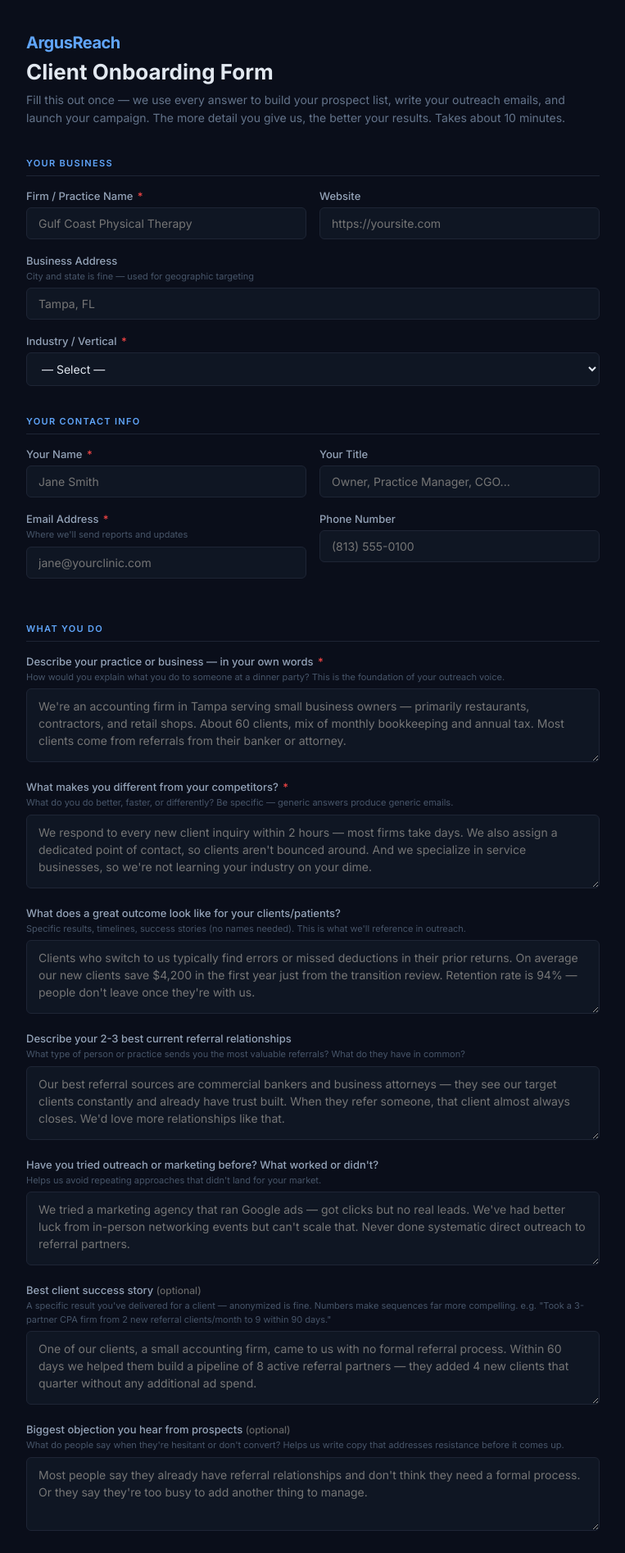
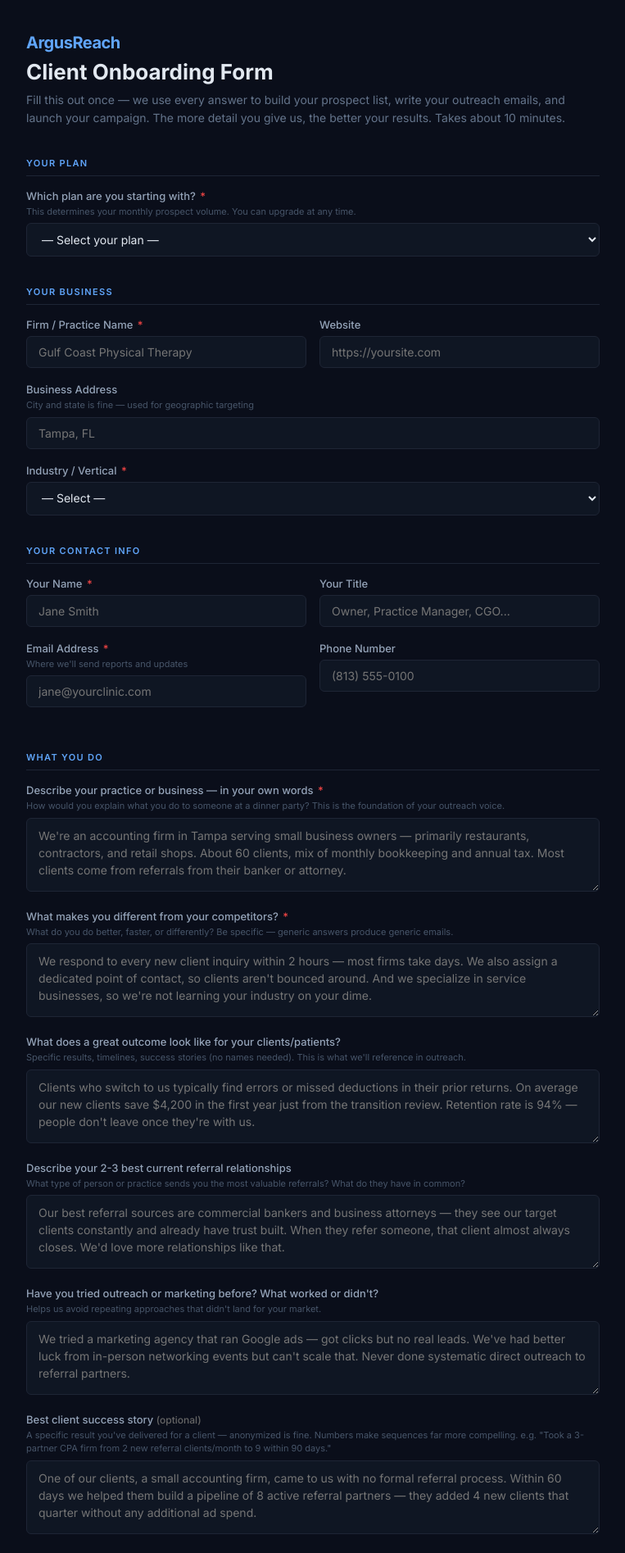
Before and after one commit to BotGob/argusreach-ops, a Flask app: page /intake in a window 1280 px wide. Shown: the top 1895 px of the page at 82% size, without its empty margins (258-1021 px from the left). Run offline with Flask 3, Linux system fonts and the light colour scheme.

Commit message:
feat: plan selection in intake form — starter/growth/scale drives Apollo lead count, ready-to-launch email uses their specific plan link

```diff
--- a/admin/app.py
+++ b/admin/app.py
@@ -981,6 +981,7 @@ def intake():
             "best_referral_sources":f.get("best_referral_sources","").strip(),
             "prior_outreach":       f.get("prior_outreach","").strip(),
             # Targeting
+            "plan":                 f.get("plan","starter").strip(),
             "meeting_format":       ",".join(request.form.getlist("meeting_format")),
             "office_address":       f.get("office_address","").strip(),
             "success_story":        f.get("success_story","").strip(),
@@ -1079,6 +1080,7 @@ def intake_approve(intake_id):
             "_intake_id":            intake_id,
             "_contact_name":         intake.get("contact_name",""),
             "_contact_title":        intake.get("contact_title",""),
+            "plan":                   intake.get("plan","starter"),
             "_meeting_format":        intake.get("meeting_format","any"),
             "_office_address":        intake.get("office_address",""),
             "_success_story":        intake.get("success_story",""),
--- a/admin/templates/intake_form.html
+++ b/admin/templates/intake_form.html
@@ -58,6 +58,20 @@
   <p class="subtitle">Fill this out once — we use every answer to build your prospect list, write your outreach emails, and launch your campaign. The more detail you give us, the better your results. Takes about 10 minutes.</p>
 
   <form method="POST" action="/intake">
+
+    <!-- ── SECTION 0: PLAN SELECTION ─────────────────────────────────── -->
+    <div class="section-header">Your Plan</div>
+    <div class="field">
+      <label>Which plan are you starting with? <span class="req">*</span>
+        <span class="hint">This determines your monthly prospect volume. You can upgrade at any time.</span>
+      </label>
+      <select name="plan" required>
+        <option value="">— Select your plan —</option>
+        <option value="starter">Starter — $750/mo · 200 prospects/month</option>
+        <option value="growth">Growth — $1,500/mo · 500 prospects/month</option>
+        <option value="scale">Scale — $2,500/mo · 1,000 prospects/month</option>
+      </select>
+    </div>
 
     <!-- ── SECTION 1: YOUR BUSINESS ──────────────────────────────────── -->
     <div class="section-header">Your Business</div>
```
Also changed, not shown: ops/templates/ready-to-launch-email.md (+4 -3 lines), tools/monthly_cycle.py (+6 -1 lines).
